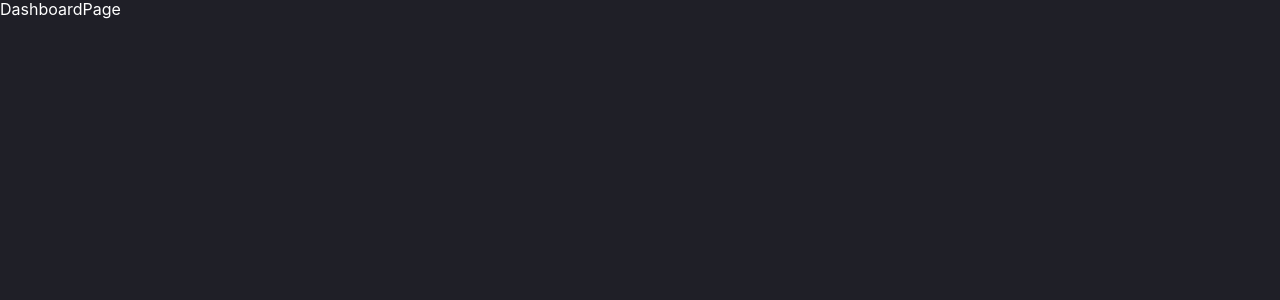
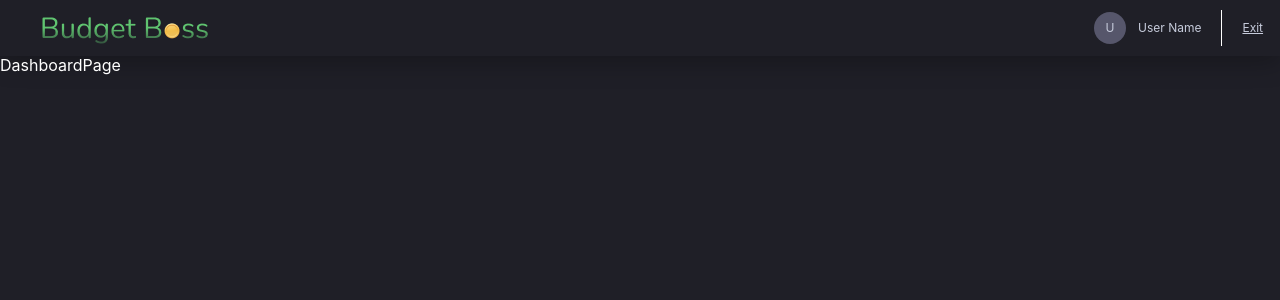
Before and after one commit to Andrey-hdsh/budget-boss-mvp, a React (Create React App) app: page /budget-boss-mvp/dashboard in a window 1280 px wide. Shown: the top 300 px of the page. Built offline with nearby package versions, Linux system fonts and the light colour scheme.

Commit message:
add header + modal confirmation

```diff
--- a/src/components/App.jsx
+++ b/src/components/App.jsx
@@ -14,12 +14,13 @@ const SharedLayout = lazy(() => import('pages/SharedLayout'));
 export const App = () => {
   return (
 <Routes>
-  <Route path='/' element={<SharedLayout/>}/>
-  <Route index element={<HomePage/>}/>
+<Route path="/" element={<SharedLayout/>}>
+<Route index element={<HomePage/>}/>
   <Route path='/register' element={<AuthPage/>}/>
   <Route path='/dashboard' element={<DashboardPage/>}/>
   <Route path='/reports' element={<ReportsPage/>}/>
   <Route path="*" element={<NotFoundPage />} />
+</Route>
 </Routes>
   );
 };
--- /dev/null
+++ b/src/components/ConfirmationDialog/ConfirmationDialog.jsx
@@ -0,0 +1,38 @@
+import { Icon } from 'components/Icon';
+import {
+  CancelButton,
+  CloseIcon,
+  ConfirmationButton,
+  ContainerConfirmationDialog,
+  ContainerModal,
+  TextQuestion,
+  WrapperButton,
+} from './ConfirmationDialog.styled';
+import { useNavigate } from 'react-router-dom';
+
+
+
+export const ConfirmationDialog = ({onCloseModal}) => {
+
+  const navigate = useNavigate();
+
+
+  const handleConfirm = () => {
+    navigate('/register');
+    onCloseModal();
+  }
+  return (
+<ContainerModal>
+<ContainerConfirmationDialog>
+      <CloseIcon onClick={onCloseModal}>
+        <Icon iconid="icon-close" width={12} height={12} />
+      </CloseIcon>
+      <TextQuestion>Do you really want to leave?</TextQuestion>
+      <WrapperButton>
+        <ConfirmationButton type='button' onClick={handleConfirm}>YES</ConfirmationButton>
+        <CancelButton type='button' onClick={onCloseModal}>NO</CancelButton>
+      </WrapperButton>
+    </ContainerConfirmationDialog>
+</ContainerModal>
+  )
+};
--- /dev/null
+++ b/src/components/ConfirmationDialog/ConfirmationDialog.styled.js
@@ -0,0 +1,76 @@
+import styled from "styled-components";
+
+export const ContainerModal = styled.div`
+color: var( --white-color-second);
+background-color: #383847;
+box-shadow: 0px 2px 14px 0px #84848433 inset;
+padding: 40px 57px;
+position: relative;
+`
+
+export const ContainerConfirmationDialog = styled.div`
+max-width: 380px;
+`;
+
+export const TextQuestion = styled.div`
+font-weight: 500;
+margin: 0 auto;
+text-align: center;
+margin-bottom: 32px;
+`
+
+export const WrapperButton = styled.div`
+display: flex;
+gap: 16px;
+justify-content: center;
+align-items: center;
+`
+
+export const ConfirmationButton = styled.button`
+max-width: 125px;
+max-height: 44px;
+color: var( --white-color-second);
+border: none;
+padding: 12px 50px;
+border-radius: 16px;
+background-color: #42A652;
+box-shadow: 1px 3px 5px 0px #60C47059;
+font-size: 12px;
+font-weight: 700;
+
+transition: tranform 0.3s ease ;
+
+&:hover{
+    transform: scale(1.05);
+}
+
+
+`
+
+export const CancelButton = styled.div`
+cursor: pointer;
+padding: 12px 50px;
+font-size: 12px;
+font-weight: 700;
+border-radius: 16px;
+border:2px solid #474759;
+transition: tranform 0.3s ease ;
+
+&:hover{
+    transform: scale(1.05);
+}
+
+`
+
+export const CloseIcon = styled.div`
+cursor: pointer;
+position: fixed;
+top: 20px;
+right: 20px;
+
+transition: tranform 0.3s ease ;
+
+&:hover{
+    transform: scale(1.05);
+}
+`
--- a/src/components/Header/Header.jsx
+++ b/src/components/Header/Header.jsx
@@ -1,21 +1,100 @@
-// import { NavLink } from 'react-router-dom';
+import {
+  DividingLine,
+  ExitButton,
+  HeaderComponent,
+  ImgLogo,
+  TextExitButton,
+  Wrapper,
+  WrapperLogoUser,
+  WrapperUser,
+} from './header.styled';
+import logoPng from '../../img/logo 1x.png';
+import { Icon } from 'components/Icon';
+import { useEffect, useState } from 'react';
+// import { ModalExit } from 'components/ModalExit/ModalExit';
+import Modal from "react-modal"
+import { ConfirmationDialog } from 'components/ConfirmationDialog/ConfirmationDialog';
+
+
+const customStyles = {
+  content: {
+    top: '50%',
+    left: '50%',
+    right: 'auto',
+    bottom: 'auto',
+    marginRight: '-50%',
+    transform: 'translate(-50%, -50%)',
+    border: '1px solid',
+    borderRadius: '12px',
+    borderColor: 'rgba(239, 237, 232, 0.2)',
+    backgroundColor: 'rgba(16, 16, 15, 1)',
+    padding: 0,
+  },
+  overlay: {
+    backgroundColor: 'rgba(0, 0, 0, 0.707)',
+    zIndex: 1001,
+  },
+};
+
+
+Modal.setAppElement('#root');
+
 
 export const Header = () => {
+  const [isMobile, setisMobile] = useState(window.innerWidth <= 767);
+  const [isOpenModal, setIsOpenModal] = useState(false);
+
+  useEffect(() => {
+    const handleResize = () => {
+      setisMobile(window.innerWidth <= 767);
+    };
+
+    window.addEventListener('resize', handleResize);
+
+    return () => {
+      window.removeEventListener('resize', handleResize);
+    };
+  }, []);
+
+  const handleOpenModal = () => {
+    setIsOpenModal(true);
+  };
+
+  const handleCloseModal = () => {
+    setIsOpenModal(false);
+  };
+
   return (
-    <header>
-      <nav>
-        <ul>
-          <li>
-
-          </li>
-          <li>
-
-          </li>
-          <li>
-
-          </li>
-        </ul>
-      </nav>
-    </header>
+    <HeaderComponent>
+      <Wrapper>
+        <ImgLogo src={logoPng} alt="logo"></ImgLogo>
+        <WrapperLogoUser>
+          <WrapperUser>
+            <p>U</p>
+          </WrapperUser>
+          {!isMobile && <p>User Name</p>}
+          {isMobile ? (
+            <ExitButton type="button" onClick={handleOpenModal}>
+              <Icon width={16} height={16} iconid={'icon-logout'} />
+            </ExitButton>
+          ) : (
+            <>
+              <DividingLine />
+              <TextExitButton type="button" onClick={handleOpenModal}>
+                Exit
+              </TextExitButton>
+            </>
+          )}
+        </WrapperLogoUser>
+      </Wrapper>
+      <Modal
+        isOpen={isOpenModal}
+        onRequestClose={handleCloseModal}
+        style={customStyles}
+        contentLabel="Modal Exit Form"
+        shouldCloseOnOverlayClick={false}
+        shouldCloseOnEsc={false}
+      ><ConfirmationDialog onCloseModal={handleCloseModal}/></Modal>
+    </HeaderComponent>
   );
 };
--- /dev/null
+++ b/src/components/Header/header.styled.js
@@ -0,0 +1,104 @@
+import { Link } from 'react-router-dom';
+import styled from 'styled-components';
+
+export const HeaderComponent = styled.header`
+  margin: 0 auto;
+  padding: 12px 20px 12px 20px;
+  background-color: var(--background-color);
+  box-shadow: 0px 7px 24px 0px rgba(0, 0, 0, 0.25);
+
+  @media screen and (min-width: 768px) {
+    padding: 8px 32px;
+  }
+
+  @media screen and (min-width: 1280px) {
+    padding: 8px 16px 8px 40px;
+  }
+`;
+
+export const Wrapper = styled.div`
+  max-width: 335px;
+  margin: 0px auto;
+  display: flex;
+  -webkit-box-align: center;
+  align-items: center;
+
+  use {
+    fill: white;
+  }
+
+  @media screen and (min-width: 768px) {
+    max-width: 768px;
+  }
+
+  @media screen and (min-width: 1280px) {
+    max-width: 1280px;
+  }
+`;
+
+export const ImgLogo = styled.img`
+  width: 136px;
+  height: 32px;
+
+  @media screen and (min-width: 768px) {
+    width: 170px;
+    height: 40px;
+  }
+`;
+
+export const WrapperLogoUser = styled.div`
+  display: flex;
+  gap: 16px;
+  margin-left: 80px;
+  text-align: center;
+  align-items: center;
+
+  p {
+    font-size: 12px;
+    color: rgba(199, 204, 220, 1);
+  }
+
+  @media screen and (min-width: 768px) {
+    margin-left: 364px;
+    gap: 12px;
+  }
+
+  @media screen and (min-width: 1280px) {
+    margin-left: 884px;
+    gap: 12px;
+  }
+`;
+
+export const WrapperUser = styled.div`
+  display: flex;
+  text-align: center;
+  justify-content: center;
+  align-items: center;
+  width: 32px;
+  height: 32px;
+  border-radius: 50px;
+  background-color: rgba(86, 86, 107, 1);
+`;
+
+export const ExitButton = styled.button`
+  display: flex;
+  justify-content: center;
+  align-items: center;
+  text-decoration: none;
+  color: inherit;
+`;
+
+export const TextExitButton = styled(Link)`
+  color: var(--white-color-second);
+  font-size: 12px;
+  text-decoration: underline;
+`;
+
+export const DividingLine = styled.div`
+  width: 1px;
+  height: 36px;
+  background-color: white;
+  margin-right: 8px;
+  margin-left: 8px;
+  display: inline-block;
+`;
--- a/src/components/Loader/Loader.jsx
+++ b/src/components/Loader/Loader.jsx
@@ -1,5 +1,5 @@
 export const Loader = () => {
     return (
-        <dev>Loader...</dev>
+        <div>Loader...</div>
     )
 };
--- /dev/null
+++ b/src/components/ModalExit/ModalExit.jsx
@@ -0,0 +1,27 @@
+import Modal from "react-modal"
+
+const customStyles = {
+  content: {
+    top: '50%',
+    left: '50%',
+    right: 'auto',
+    bottom: 'auto',
+    marginRight: '-50%',
+    transform: 'translate(-50%, -50%)',
+  },
+};
+
+Modal.setAppElement('#root');
+
+export const ModalExit = (isOpen, onClose) => {
+  return (
+    <Modal
+      style={customStyles}
+      isOpen={isOpen}
+      onRequestClose={onClose}
+      shouldCloseOnOverlayClick={false}
+      shouldCloseOnEsc={true}
+      contentLabel="Exit Modal"
+    />
+  );
+};
```
Also changed, not shown: src/img/logo 1x.png (added), src/img/sprite.svg.
